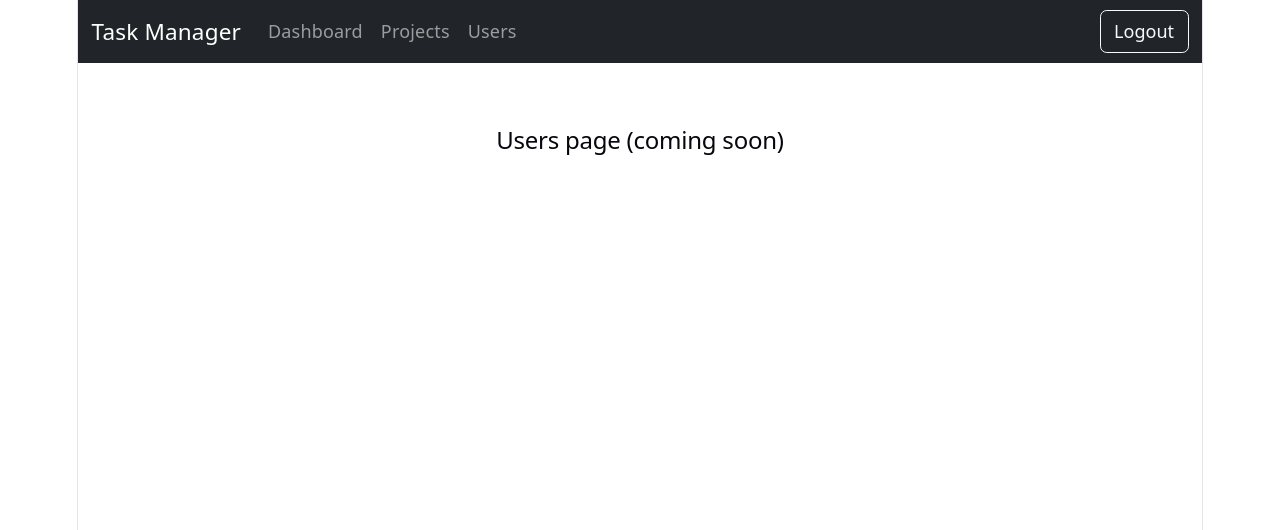
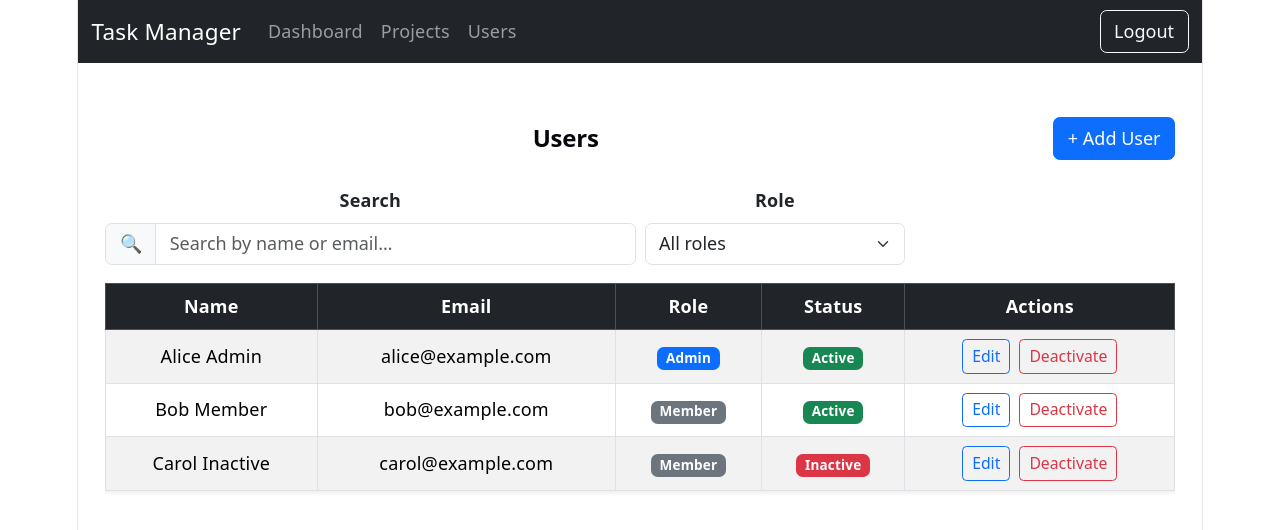
Before and after one commit to harshaayiniekathirgamanathan/Task-Management-Web-Project, a React (Vite) app in the folder client/: page /users in a window 1280 px wide. Shown: the top 530 px of the page. Built offline with nearby package versions, Linux system fonts and the light colour scheme; no server answers; sample sign-in values are in the browser's storage.

Commit message:
feat: add user create/edit modal

```diff
--- a/client/src/AppRoutes.jsx
+++ b/client/src/AppRoutes.jsx
@@ -3,7 +3,8 @@ import Layout from './components/Layout';
 import ProtectedRoute from './components/ProtectedRoute';
 import DashboardPage from './pages/DashboardPage';
 import LoginPage from './pages/LoginPage';
-import ChangePasswordPage from './pages/ChangePasswordPage'; // <-- new import
+import ChangePasswordPage from './pages/ChangePasswordPage';
+import UsersPage from './pages/UsersPage'; // <-- new import
 
 function Placeholder({ name }) {
   return <h2 style={{ padding: '2rem' }}>{name} page (coming soon)</h2>;
@@ -20,12 +21,10 @@ export default function AppRoutes() {
         <Route path="/" element={<ProtectedRoute><DashboardPage /></ProtectedRoute>} />
         <Route path="/projects" element={<ProtectedRoute><Placeholder name="Projects" /></ProtectedRoute>} />
         <Route path="/projects/:id" element={<ProtectedRoute><Placeholder name="Project detail" /></ProtectedRoute>} />
-
-        {/* Swap Placeholder for the real page */}
         <Route path="/change-password" element={<ProtectedRoute><ChangePasswordPage /></ProtectedRoute>} />
 
-        {/* Admins only */}
-        <Route path="/users" element={<ProtectedRoute roles={['admin']}><Placeholder name="Users" /></ProtectedRoute>} />
+        {/* roles={['admin']} means only admin users can open this — others are sent to / */}
+        <Route path="/users" element={<ProtectedRoute roles={['admin']}><UsersPage /></ProtectedRoute>} />
       </Route>
     </Routes>
   );
--- /dev/null
+++ b/client/src/components/UserFormModal.jsx
@@ -0,0 +1,102 @@
+import React, { useState, useEffect } from 'react';
+import { Modal, Form, Button } from 'react-bootstrap';
+
+// Props:
+//   show     — boolean, controls visibility
+//   onClose  — function, called when the modal should close
+//   onSave   — function(formValues), called when Save is clicked
+//   user     — optional object; if present → edit mode, fields are pre-filled
+export default function UserFormModal({ show, onClose, onSave, user }) {
+    // Determine mode from whether a user was passed in
+    const isEditMode = Boolean(user);
+
+    // Controlled form state
+    const [name, setName] = useState('');
+    const [email, setEmail] = useState('');
+    const [role, setRole] = useState('member');
+
+    // When the modal opens (or the user prop changes), pre-fill or reset the fields
+    useEffect(() => {
+        if (user) {
+            // Edit mode — populate with the existing user's values
+            setName(user.name);
+            setEmail(user.email);
+            setRole(user.role);
+        } else {
+            // Create mode — start with blank fields
+            setName('');
+            setEmail('');
+            setRole('member');
+        }
+    }, [user, show]); // re-run whenever the modal opens or the target user changes
+
+    function handleSave() {
+        // Build the plain object to hand back to the parent
+        const formValues = { name, email, role };
+
+        // For now just log — parent will replace this with a real API call later
+        console.log('UserFormModal saved:', formValues);
+
+        onSave(formValues); // let the parent decide what to do with the values
+        onClose();          // close the modal after saving
+    }
+
+    return (
+        <Modal show={show} onHide={onClose} centered>
+            {/* Title changes depending on mode */}
+            <Modal.Header closeButton>
+                <Modal.Title>{isEditMode ? 'Edit User' : 'Add User'}</Modal.Title>
+            </Modal.Header>
+
+            <Modal.Body>
+                <Form onSubmit={(e) => e.preventDefault()}>
+                    {/* Name */}
+                    <Form.Group className="mb-3" controlId="modalUserName">
+                        <Form.Label className="fw-semibold">Name</Form.Label>
+                        <Form.Control
+                            type="text"
+                            placeholder="Full name"
+                            value={name}
+                            onChange={(e) => setName(e.target.value)}
+                        />
+                    </Form.Group>
+
+                    {/* Email */}
+                    <Form.Group className="mb-3" controlId="modalUserEmail">
+                        <Form.Label className="fw-semibold">Email address</Form.Label>
+                        <Form.Control
+                            type="email"
+                            placeholder="name@example.com"
+                            value={email}
+                            onChange={(e) => setEmail(e.target.value)}
+                        />
+                    </Form.Group>
+
+                    {/* Role — dropdown select */}
+                    <Form.Group className="mb-3" controlId="modalUserRole">
+                        <Form.Label className="fw-semibold">Role</Form.Label>
+                        <Form.Select
+                            value={role}
+                            onChange={(e) => setRole(e.target.value)}
+                        >
+                            <option value="member">Member</option>
+                            <option value="admin">Admin</option>
+                        </Form.Select>
+                    </Form.Group>
+                </Form>
+            </Modal.Body>
+
+            <Modal.Footer>
+                {/* Cancel — just close without saving */}
+                <Button variant="secondary" onClick={onClose}>
+                    Cancel
+                </Button>
+
+                {/* Save — hand values back to parent */}
+                <Button variant="primary" onClick={handleSave}>
+                    {isEditMode ? 'Save changes' : 'Add user'}
+                </Button>
+            </Modal.Footer>
+        </Modal>
+    );
+}
--- a/client/src/pages/UsersPage.jsx
+++ b/client/src/pages/UsersPage.jsx
@@ -4,8 +4,9 @@ import {
     Table, Badge, Button,
     Form, InputGroup
 } from 'react-bootstrap';
+import UserFormModal from '../components/UserFormModal'; // <-- new import
 
-// --- Hard-coded fake users matching the API contract ---
+// Hard-coded fake users matching the API contract
 // Shape: { id, name, email, role, is_active, created_at }
 const FAKE_USERS = [
     {
@@ -34,24 +35,60 @@ const FAKE_USERS = [
     },
 ];
 
-// Helper — pick a badge colour based on the role string
 function roleBadgeVariant(role) {
     return role === 'admin' ? 'primary' : 'secondary';
 }
 
 export default function UsersPage() {
-    // Search and filter state — no filtering logic yet, just controlled inputs
+    // Search and filter state — no filtering logic yet
     const [search, setSearch] = useState('');
     const [roleFilter, setRoleFilter] = useState('all');
 
+    // Modal state
+    const [showModal, setShowModal] = useState(false);
+    const [selectedUser, setSelectedUser] = useState(null); // null = create mode
+
+    // Open in CREATE mode — no user pre-selected
+    function handleAddClick() {
+        setSelectedUser(null);
+        setShowModal(true);
+    }
+
+    // Open in EDIT mode — pass the clicked user row
+    function handleEditClick(user) {
+        setSelectedUser(user);
+        setShowModal(true);
+    }
+
+    // Called by the modal's Save button
+    function handleSave(formValues) {
+        // For now just log — will be replaced by an API call later
+        console.log('Saving user:', formValues);
+        // Modal closes itself after calling onSave
+    }
+
+    function handleClose() {
+        setShowModal(false);
+        setSelectedUser(null); // reset so next open starts fresh
+    }
+
     return (
         <Container className="py-4">
-            {/* Page heading */}
-            <h2 className="mb-4 fw-bold">Users</h2>
+            {/* Page heading + Add User button */}
+            <Row className="mb-4 align-items-center">
+                <Col>
+                    <h2 className="fw-bold mb-0">Users</h2>
+                </Col>
+                <Col xs="auto">
+                    {/* Opens the modal in create mode */}
+                    <Button variant="primary" onClick={handleAddClick}>
+                        + Add User
+                    </Button>
+                </Col>
+            </Row>
 
-            {/* ---- Search + Filter bar ---- */}
+            {/* Search + Filter bar */}
             <Row className="mb-3 g-2 align-items-end">
-                {/* Search box */}
                 <Col xs={12} md={6}>
                     <Form.Label className="fw-semibold">Search</Form.Label>
                     <InputGroup>
@@ -66,7 +103,6 @@ export default function UsersPage() {
                     </InputGroup>
                 </Col>
 
-                {/* Role filter */}
                 <Col xs={12} md={3}>
                     <Form.Label className="fw-semibold">Role</Form.Label>
                     <Form.Select
@@ -81,7 +117,7 @@ export default function UsersPage() {
                 </Col>
             </Row>
 
-            {/* ---- Users Table ---- */}
+            {/* Users Table */}
             <Table striped bordered hover responsive className="shadow-sm">
                 <thead className="table-dark">
                     <tr>
@@ -95,20 +131,15 @@ export default function UsersPage() {
                 <tbody>
                     {FAKE_USERS.map((u) => (
                         <tr key={u.id}>
-                            {/* Name */}
                             <td className="align-middle">{u.name}</td>
-
-                            {/* Email */}
                             <td className="align-middle">{u.email}</td>
 
-                            {/* Role — shown as a coloured Badge */}
                             <td className="align-middle">
                                 <Badge bg={roleBadgeVariant(u.role)} className="text-capitalize">
                                     {u.role}
                                 </Badge>
                             </td>
 
-                            {/* Active / Inactive status */}
                             <td className="align-middle">
                                 {u.is_active
                                     ? <Badge bg="success">Active</Badge>
@@ -116,20 +147,20 @@ export default function UsersPage() {
                                 }
                             </td>
 
-                            {/* Action buttons — no logic yet */}
                             <td className="align-middle">
+                                {/* Opens the modal pre-filled with this user's data */}
                                 <Button
                                     variant="outline-primary"
                                     size="sm"
                                     className="me-2"
-                                    onClick={() => { }} // wire up later
+                                    onClick={() => handleEditClick(u)}
                                 >
                                     Edit
                                 </Button>
                                 <Button
                                     variant="outline-danger"
                                     size="sm"
-                                    onClick={() => { }} // wire up later
+                                    onClick={() => { }} // wire up deactivate later
                                 >
                                     Deactivate
                                 </Button>
@@ -138,6 +169,14 @@ export default function UsersPage() {
                     ))}
                 </tbody>
             </Table>
+
+            {/* The modal — rendered once, shown/hidden via the show prop */}
+            <UserFormModal
+                show={showModal}
+                onClose={handleClose}
+                onSave={handleSave}
+                user={selectedUser}  // null → create mode, object → edit mode
+            />
         </Container>
     );
 }
```
